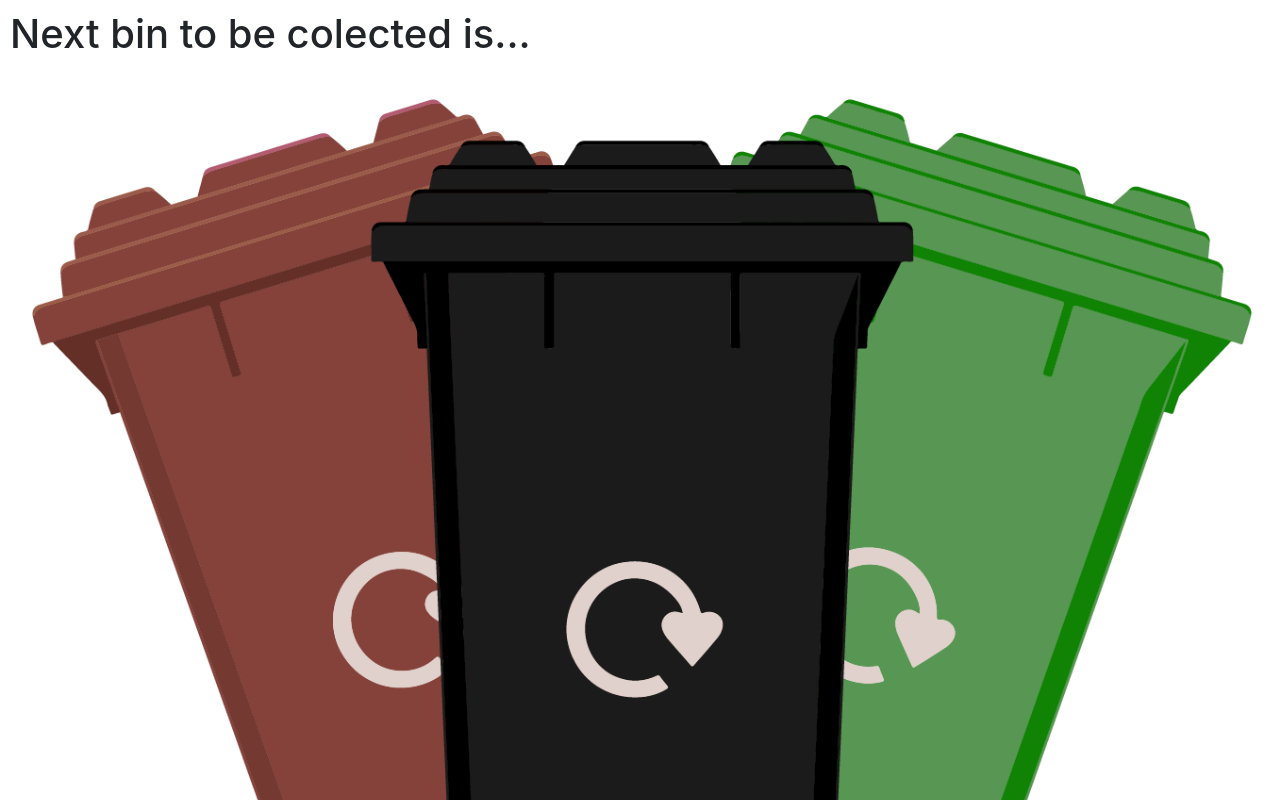
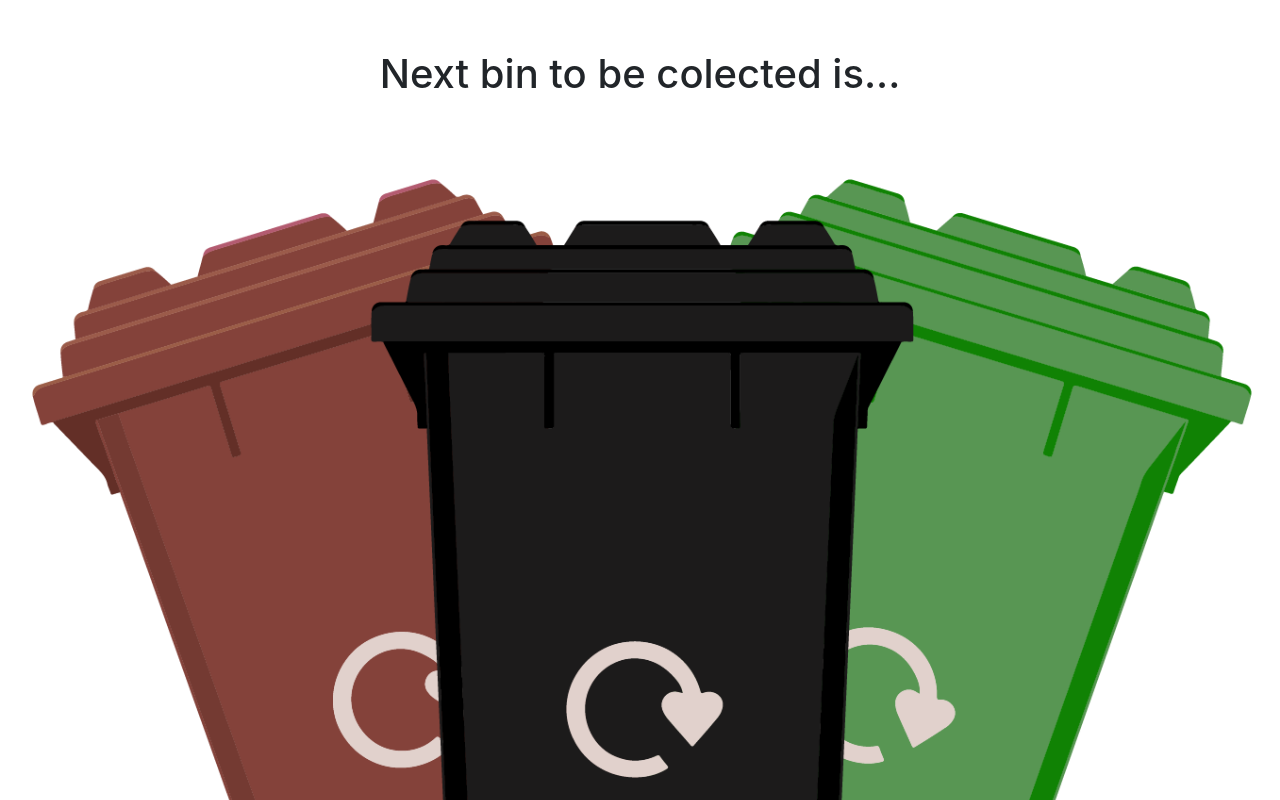
Before and after one commit to manson162/bins, a plain HTML site: page index.html in a window 1280 px wide. Shown: the top 800 px of the page. Drawn offline with nearby package versions, Linux system fonts and the light colour scheme.

Commit message:
final styleing

```diff
--- a/bins.css
+++ b/bins.css
@@ -4,9 +4,11 @@ body {
     margin: 0;
     display: flex;
     flex-direction: column;
-    justify-content: center;
+    align-content: center;
+
 }
 
 h1 {
-    margin: 10px;
+    margin: 50px;
+    text-align: center;
 }
```
